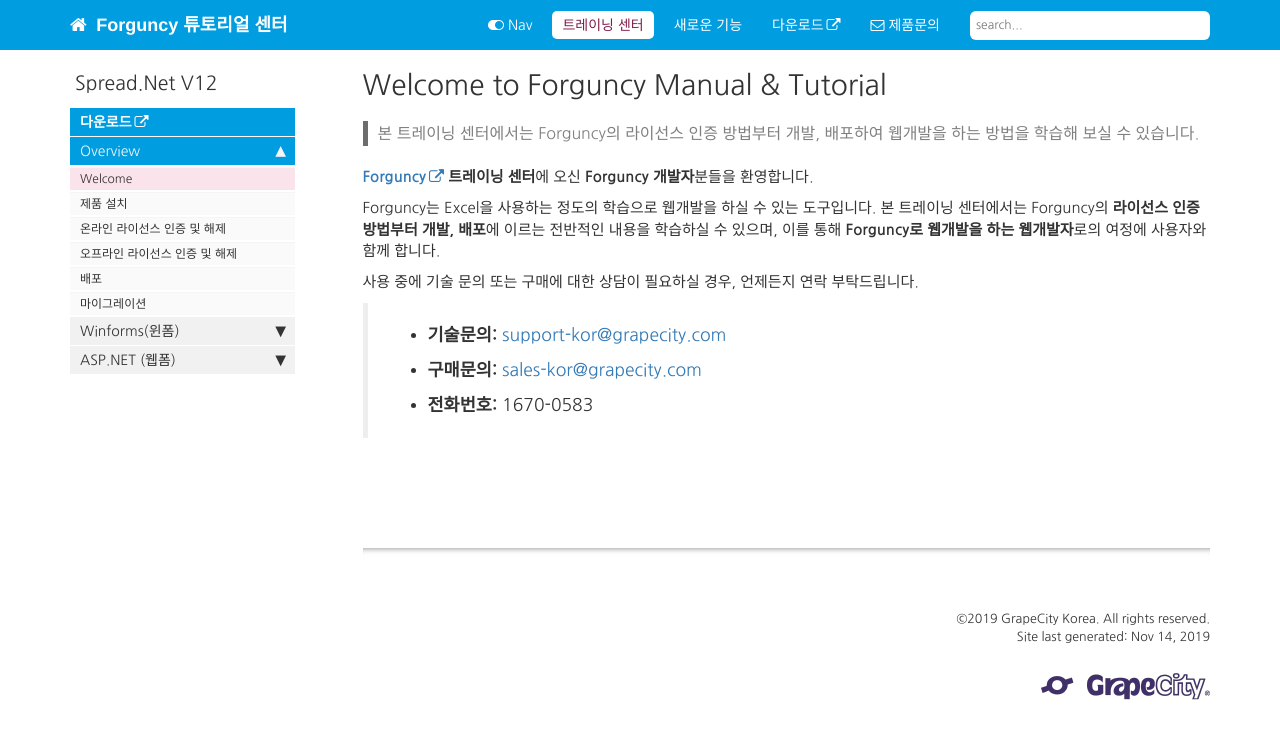
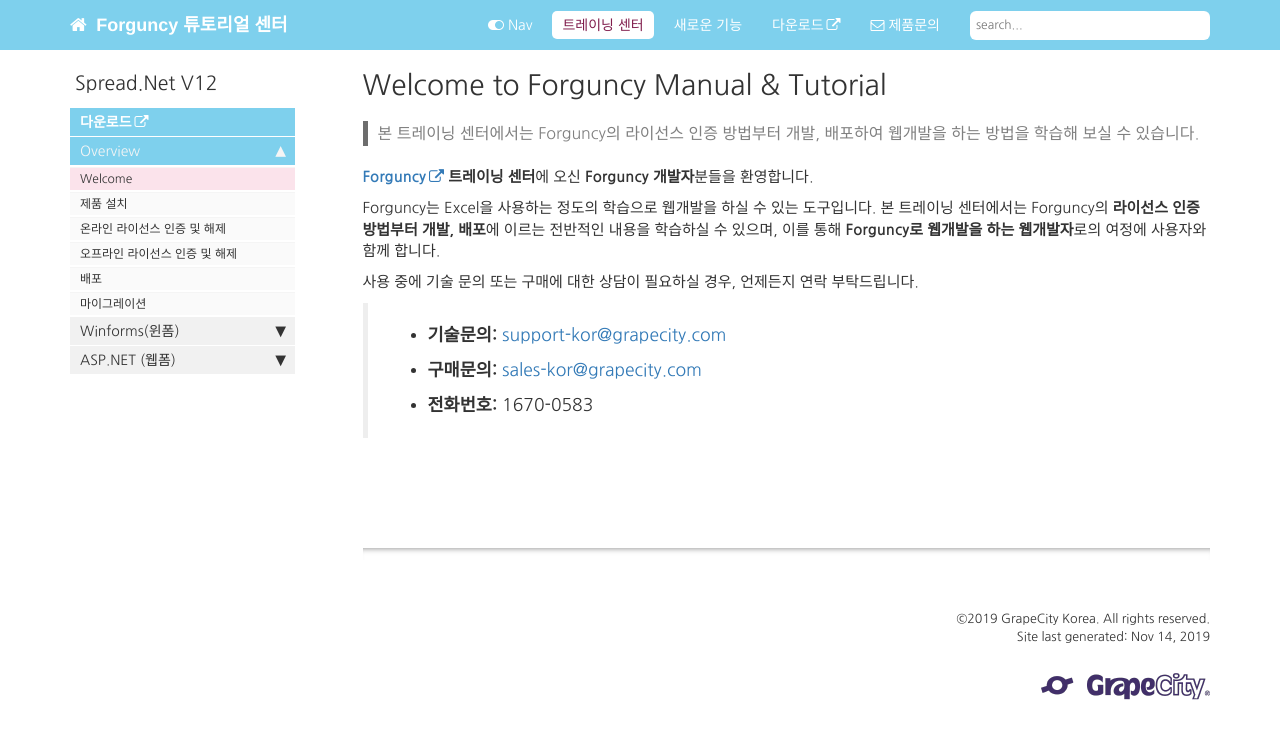
Before and after one commit to Xeppetto/Forguncy-Korea.github.io, a Jekyll site: the page built from index.md, in a window 1280 px wide. Shown: the top 739 px of the page. Built offline with Jekyll 4.4.1, drawn with Linux system fonts in a browser that asks for light colours; comment, search, counter and statistics services are not loaded.

Commit message:
color
color

```diff
--- a/css/theme-gck.css
+++ b/css/theme-gck.css
@@ -30,7 +30,7 @@
 }
 
 .nav li.active > a{
-  background-color: #009DE1;
+  background-color: #7ed0ed;
 }
 
 .nav li.active li.active a{
@@ -39,7 +39,7 @@
 }
 
 .nav > li > a:hover {
-  background-color: #009DE1;
+  background-color: #7ed0ed;
   color: #fff;
 }
 
@@ -60,7 +60,7 @@
 }
 
 .navbar-inverse {
-  background-color: #009DE1;
+  background-color: #7ed0ed;
   border: 0px;
   position: fixed;
   width: 100%;
@@ -161,7 +161,7 @@
 
 .navbar-inverse .navbar-toggle:focus,
 .navbar-inverse .navbar-toggle:hover {
-  background-color: #bd758d;
+  background-color: #b0dcec;
 }
 
 .navbar-inverse .navbar-toggle {
@@ -181,7 +181,7 @@
 }
 
 #download{
-  background-color: #009DE1;
+  background-color: #7ed0ed;
   color: #fff;
   font-weight: bold;
 }
```
